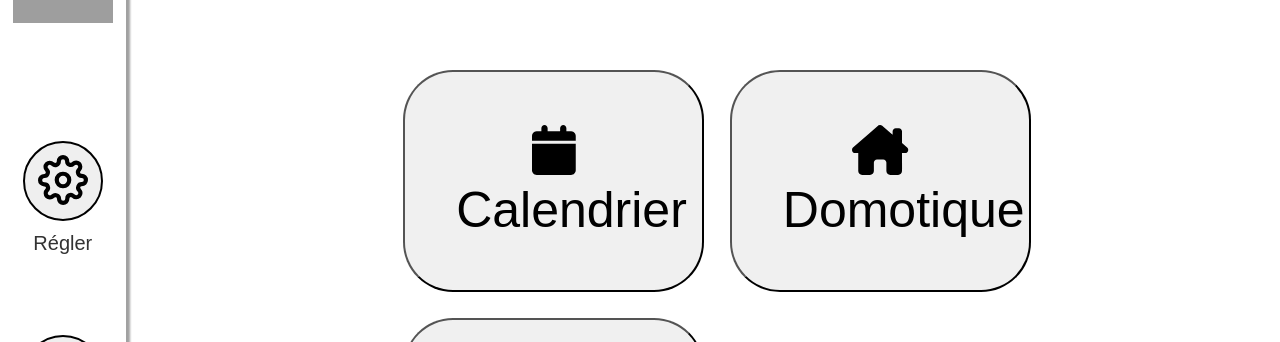
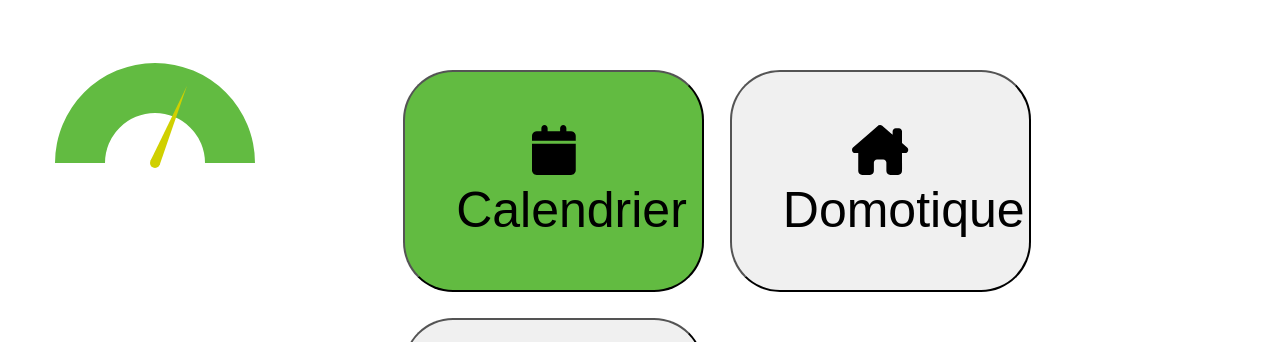
Before and after one commit to Alexandre06Github/oghji, a React (Create React App) app: page / in a window 1280 px wide. In both pictures the pointer is over the button "Calendrier". Shown: the part 122-464 px from the top of the page. Built offline with nearby package versions, Linux system fonts and the light colour scheme; grey boxes are pictures that could not be loaded.

Commit message:
Updates styleAlexandre.css

```diff
--- a/src/components/assets/style/styleAlexandre.css
+++ b/src/components/assets/style/styleAlexandre.css
@@ -52,3 +52,10 @@
     .boutonConso {
     cursor: pointer;
     }
+
+    .boutonCalendrier:hover,
+    .boutonDomotique:hover,
+    .boutonTarifHeure:hover,
+    .boutonConso:hover {
+    background-color: #62bb41;
+    }
```
Lines whose indentation alone changed are shown as unchanged.
